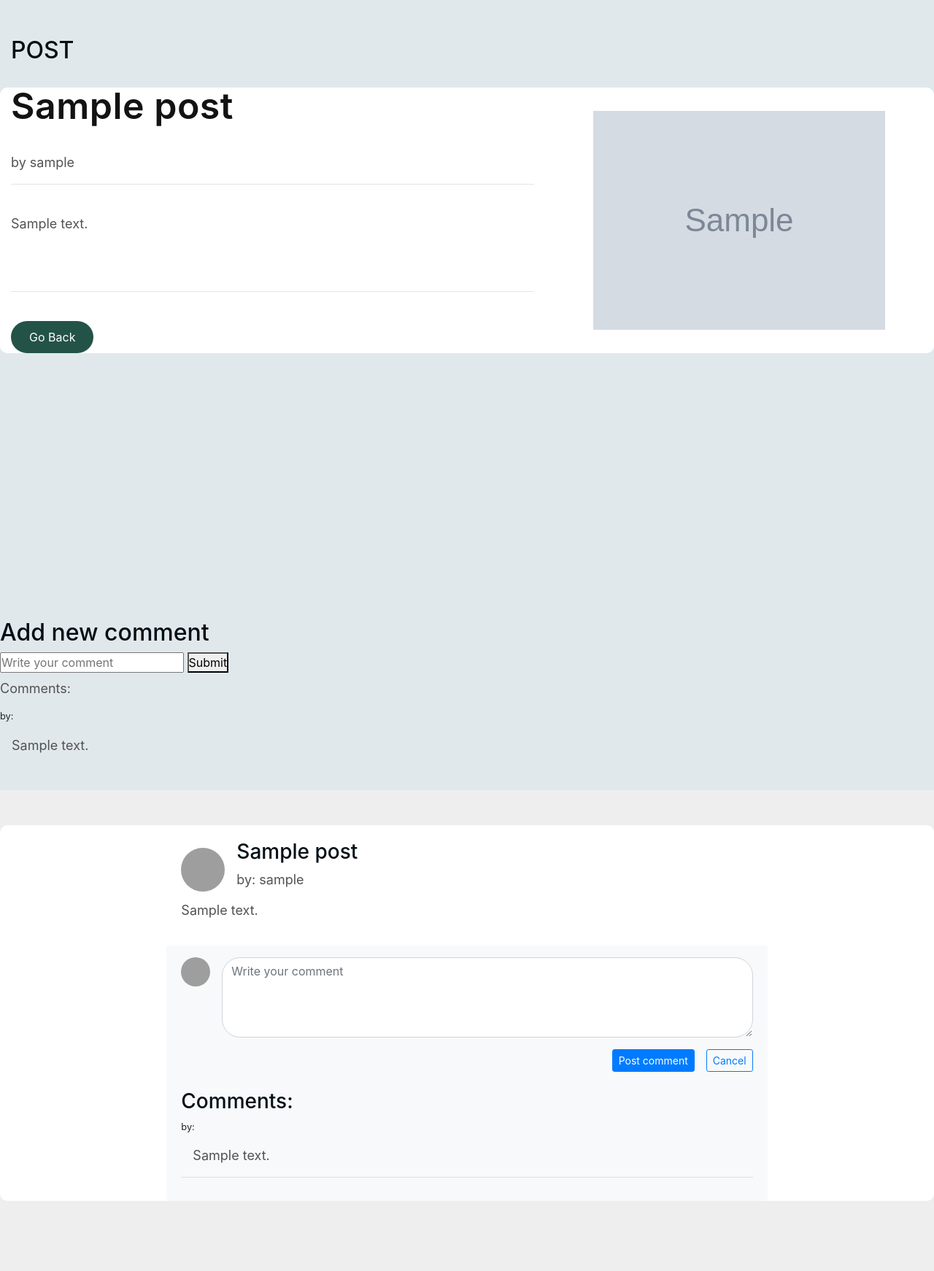
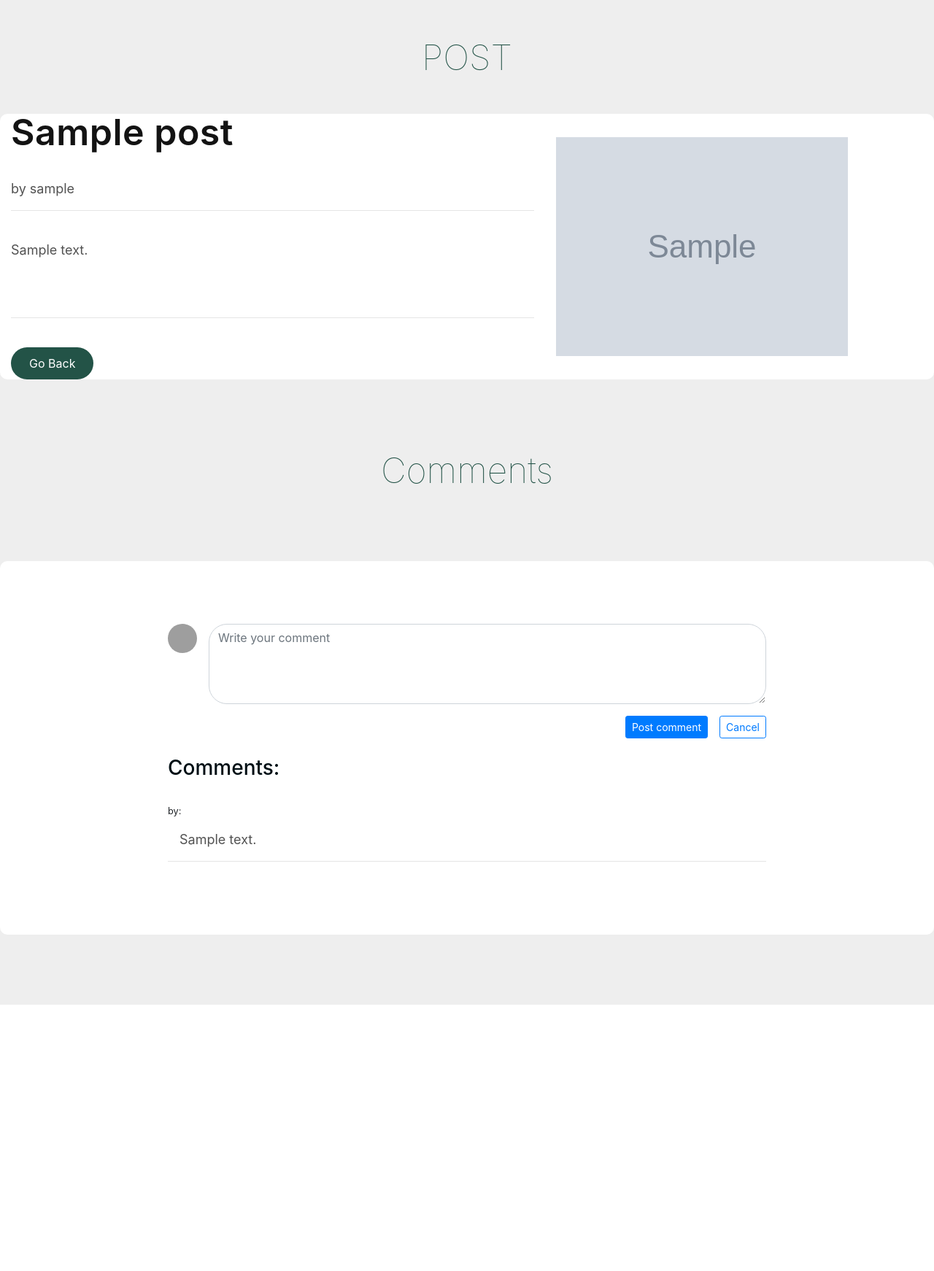
Before and after one commit to annavelarde/calathea, a Node server app: page /posts/600000000000000000000001 in a window 1280 px wide. Shown: the part 52-1794 px from the top of the page at 73% size. After the commit the page ends 1429 px from the top, so only its background shows below. Run offline with Node 20, Linux system fonts and the light colour scheme; tables that the repository leaves empty hold one stand-in row (values such as "Sample post"); grey boxes marked "Sample" are stand-in pictures; some libraries are stand-ins or nearby versions; grey boxes are pictures that could not be loaded.

Commit message:
comments done

```diff
--- a/public/stylesheets/style.css
+++ b/public/stylesheets/style.css
@@ -258,7 +258,7 @@ a:hover {
 #myCarousel .carousel-item a {
   background: #235347;
   font-size: 1rem;
-  color: #ffff;
+  /* color: #ffff; */
   padding: 10px 25px;
   display: inline-block;
   border-radius: 25px;
@@ -266,12 +266,16 @@ a:hover {
 
 .btn-submit,
 #myCarousel .carousel-item a:hover {
-  background: #9db197;
+  background: #235347;
   text-decoration: none;
   border-radius: 25px;
   border-style: none;
+  color: white;
 }
 
+.btn-submit a {
+  color: white;
+}
 #myCarousel .carousel-item h4 {
   -webkit-animation-name: fadeInLeft;
   animation-name: fadeInLeft;
@@ -313,13 +317,13 @@ a:hover {
 
 #myCarousel .carousel-item {
   height: 100%;
-  min-height: 550px;
+  /* min-height: 550px; */
 }
 
 #myCarousel {
   position: relative;
   z-index: 1;
-  background: rgb(225, 232, 236);
+  background: #eee;
   background-size: cover;
 }
 
@@ -501,6 +505,10 @@ body {
   background-color: #eee;
 }
 
+body {
+  background-color: #eee;
+}
+
 .card {
   background-color: #fff;
   border: none;
--- a/views/index.hbs
+++ b/views/index.hbs
@@ -39,7 +39,7 @@
       </div>
     </div>
     {{else}}
-    <p>There are no Posts yet!</p>
+    <p>Oh no! There are no Posts yet!</p>
   {{/each}}
   </div>
 </div>
--- a/views/posts/edit-single-post.hbs
+++ b/views/posts/edit-single-post.hbs
@@ -3,6 +3,8 @@
         <div class="carousel-item active">
             <div class="mask flex-center">
                 <div class="container">
+					<h2 class="title-homepage">Edit Post</h2>
+					<br>
                     <div class="row align-items-center">
                         <div class="col-md-7 col-12 order-md-1 order-2">
 							<form action="/posts/{{post._id}}/edit" method="POST" enctype="multipart/form-data">
--- a/views/posts/post-create.hbs
+++ b/views/posts/post-create.hbs
@@ -18,7 +18,7 @@
 <main class="container py-2">
 	<form  method="POST" action="/posts/create" enctype="multipart/form-data">
 		<div class="text-center mb-4">
-			<h1 class="h3 mb-3">Create a Post</h1>
+			<h2 class="title-homepage">Create a Post</h2>
 		</div>
 		<div class="form-group">
         <label>Image:
--- a/views/posts/single.hbs
+++ b/views/posts/single.hbs
@@ -1,12 +1,15 @@
-<div id="myCarousel" class="carousel slide carousel-fade" data-ride="carousel">
+<div>
+
+</div><div id="myCarousel" class="carousel slide carousel-fade" data-ride="carousel">
   <div class="carousel-inner">
-    <div class="carousel-item active">
-      <div class="mask flex-center">
+    {{!-- <div class="carousel-item active"> --}}
+    <div class="active">
+      <div class=" mask flex-center">
         <div class="container">
-          <h2>POST</h2>
+          <h2 class="title-homepage">POST</h2>
           <br />
           <div class="row align-items-center">
-            <div class="col-md-7 col-12 order-md-1 order-2">
+            <div class="col-md-7 col-8 order-md-1 order-2">
               {{#if post.title}}
               <h4>{{post.title}}</h4>
               <br />
@@ -24,13 +27,19 @@
               <br /><br />
               <hr />
               {{#if isAuthor}}
-              <div class="btn-edit-del">
-                <a href="/posts/{{post._id}}/edit">Edit Post</a>
-                <a href="/posts/{{post._id}}/delete">Delete Post</a>
+              <div class="small d-flex justify-content-end">
+              <a href="/posts/{{post._id}}/edit" class="d-flex align-items-center me-3">
+                <i class="bi bi-pencil-square mr-2"></i>
+                <p class="text-primary mb-0 mr-3">Edit Post</p>
+              </a>
+              <a href="/posts/{{post._id}}/delete" class="d-flex align-items-center me-3">
+                <i class="bi bi-trash-fill mr-2"></i>
+                <p class="text-primary mb-0">Delete Post</p>
+              </a>
             </div>
               {{/if}}
               <br />
-              <a href="/">Go Back</a>
+              <div class="btn-submit"><a href="/">Go Back</a></div>
             </div>
             <div class="col-md-5 order-md-1 order-1"><img src="{{post.imageUrl}}" class="mx-auto" alt="slide" />
             </div>
@@ -39,50 +48,26 @@
     </div>
   </div>
 </div>
+<div>
+  {{!-- NEW and FUNCTIONAL section COMMENTS --}}
 
-<form method="POST" action="/comments/{{post._id}}/new">
-  <br /><br />
-  <h2>Add new comment</h2>
-  <label>
-    <input type="text" placeholder="Write your comment" name="text" />
-  </label>
-  <button type="submit">Submit</button>
-</form>
-
-{{#if post.comments}}
-<section class="comments">
-  <p>Comments:</p>
-  {{#each post.comments}}
-  <div style="font-size: .8rem; margin: 0">by:
-    {{this.author.username}}</div>
-  <p style="margin: 1rem">{{this.text}}</p>
-  {{#if this.isAuthor}}
-  <a
-    href="/comments/{{../post._id}}/{{this._id}}/delete"
-    style="color: red"
-    >Delete comment</a>
-  {{/if}}
-  {{/each}}
-  </section>
-{{/if}}
-
-
-{{!-- NEW and FUNCTIONAL section COMMENTS --}}
-<section style="background-color: #eee;">
+<section style="bodypost background-color: #fff;">
+  <br> <br> <br>
+  <h2 class="title-homepage">Comments</h2>
   <div class="container my-5 py-5">
-    <div class="row d-flex justify-content-center">
-      <div class="col-md-12 col-lg-10 col-xl-8">
-        <div class="card">
+    <div class="bodypost row d-flex justify-content-center">
+      <div class="card col-md-9 col-lg-9 col-xl-15">
+        <div class="container">
           <div class="card-body">
             <div class="d-flex flex-start align-items-center">
-              <img
+              {{!-- <img
                 class="rounded-circle shadow-1-strong mr-3"
                 src="https://mdbootstrap.com/img/Photos/Avatars/img%20(19).jpg"
                 alt="avatar"
                 width="60"
                 height="60"
-              />
-              <div>
+              /> --}}
+              {{!-- <div>
                 {{#if post.title}}
                   <h3>{{post.title}}</h3>
                 {{/if}}
@@ -94,24 +79,9 @@
               </div>
             </div>
 
-            <p>{{post.text}}</p>
-
-            {{#if isAuthor}}
-            <div class="small d-flex justify-content-end">
-              <a href="/posts/{{post._id}}/edit" class="d-flex align-items-center me-3">
-                <i class="bi bi-pencil-square mr-2"></i>
-                <p class="text-primary mb-0 mr-3">Edit Post</p>
-              </a>
-              <a href="/posts/{{post._id}}/delete" class="d-flex align-items-center me-3">
-                <i class="bi bi-trash-fill mr-2"></i>
-                <p class="text-primary mb-0">Delete Post</p>
-              </a>
+            <p>{{post.text}}</p> --}}
           </div>
-            {{/if}}
-          </div>
-
-
-          <div class="card-footer py-3 border-0" style="background-color: #f8f9fa;">
+          <div class="card-footer py-3 border-0" style="background-color: #fff;">
             <div class="d-flex flex-start w-100">
               <img
                 class="rounded-circle shadow-1-strong me-3 mr-3"
@@ -138,20 +108,18 @@
                 </form>
               </div>
             </div>
-
             {{#if post.comments}}
               <section class="comments">
               <h3>Comments:</h3>
+              <br>
               {{#each post.comments}}
               <div style="font-size: .8rem; margin: 0">by: {{this.author.username}}</div>
               <p style="margin: 1rem">{{this.text}}</p>
                 {{#if this.isAuthor}}
-
               <div class="small d-flex justify-content-end">
-
               <a href="/comments/{{../post._id}}/{{this._id}}/delete" class="d-flex align-items-center me-3">
                 <i class="bi bi-trash-fill mr-2"></i>
-                <p class="text-primary mb-0">Delete comment</p>
+                <p class="text-primary mb-0">delete</p>
               </a>
             </div>
               {{/if}}
@@ -159,10 +127,42 @@
             {{/each}}
             </section>
           {{/if}}
-
+          <br><br>
           </div>
         </div>
       </div>
     </div>
   </div>
 </section>
+</div>
+
+
+
+
+
+{{!--
+<form method="POST" action="/comments/{{post._id}}/new">
+  <br /><br />
+  <h2>Add new comment</h2>
+  <label>
+    <input type="text" placeholder="Write your comment" name="text" />
+  </label>
+  <button type="submit">Submit</button>
+</form>
+
+{{#if post.comments}}
+<section class="comments">
+  <p>Comments:</p>
+  {{#each post.comments}}
+  <div style="font-size: .8rem; margin: 0">by:
+    {{this.author.username}}</div>
+  <p style="margin: 1rem">{{this.text}}</p>
+  {{#if this.isAuthor}}
+  <a
+    href="/comments/{{../post._id}}/{{this._id}}/delete"
+    style="color: red"
+    >Delete comment</a>
+  {{/if}}
+  {{/each}}
+  </section>
+{{/if}} --}}
```
Also changed, not shown: routes/profile.router.js (+8 -1 lines), views/profile/home.hbs (+20 -4 lines). Lines whose indentation alone changed are shown as unchanged.
